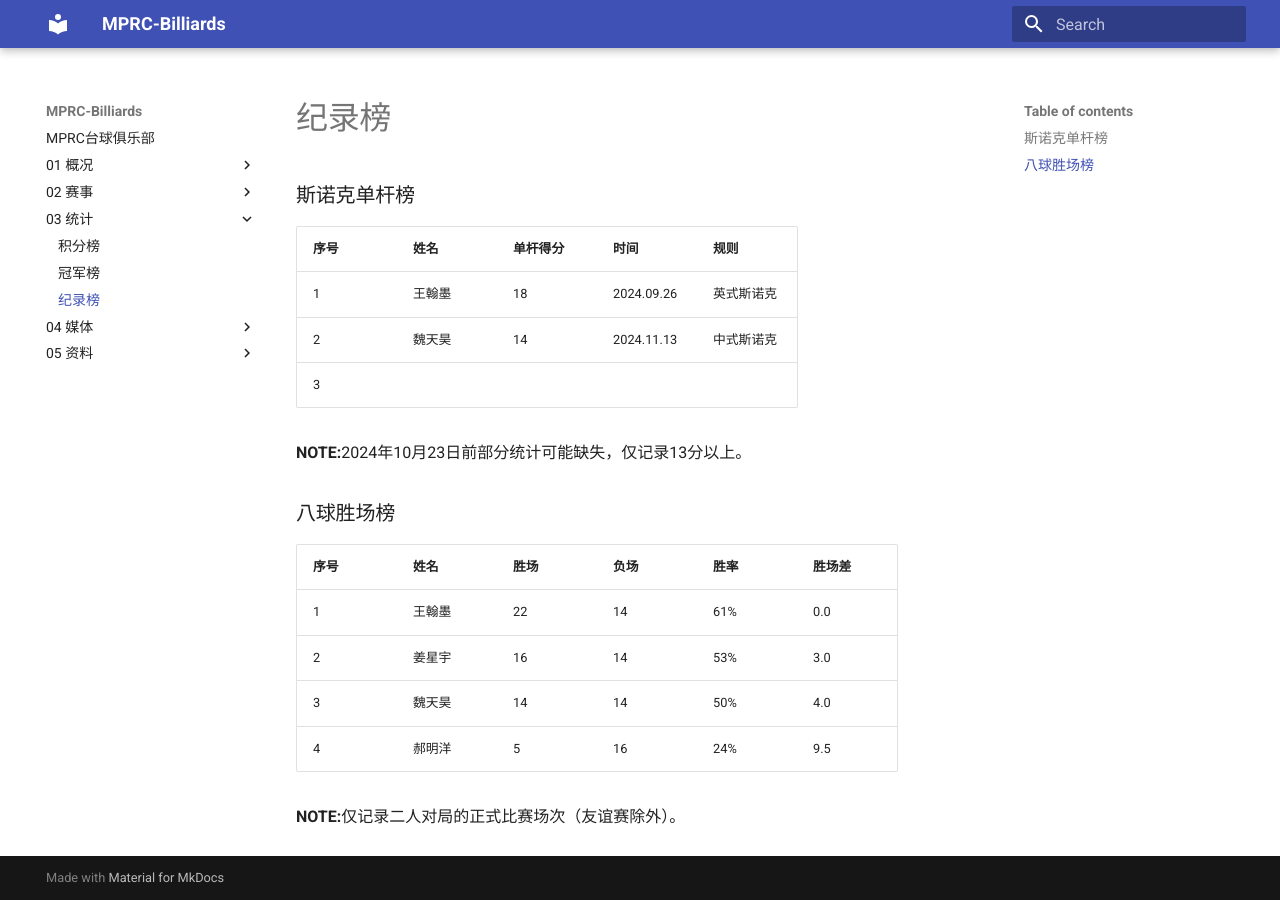
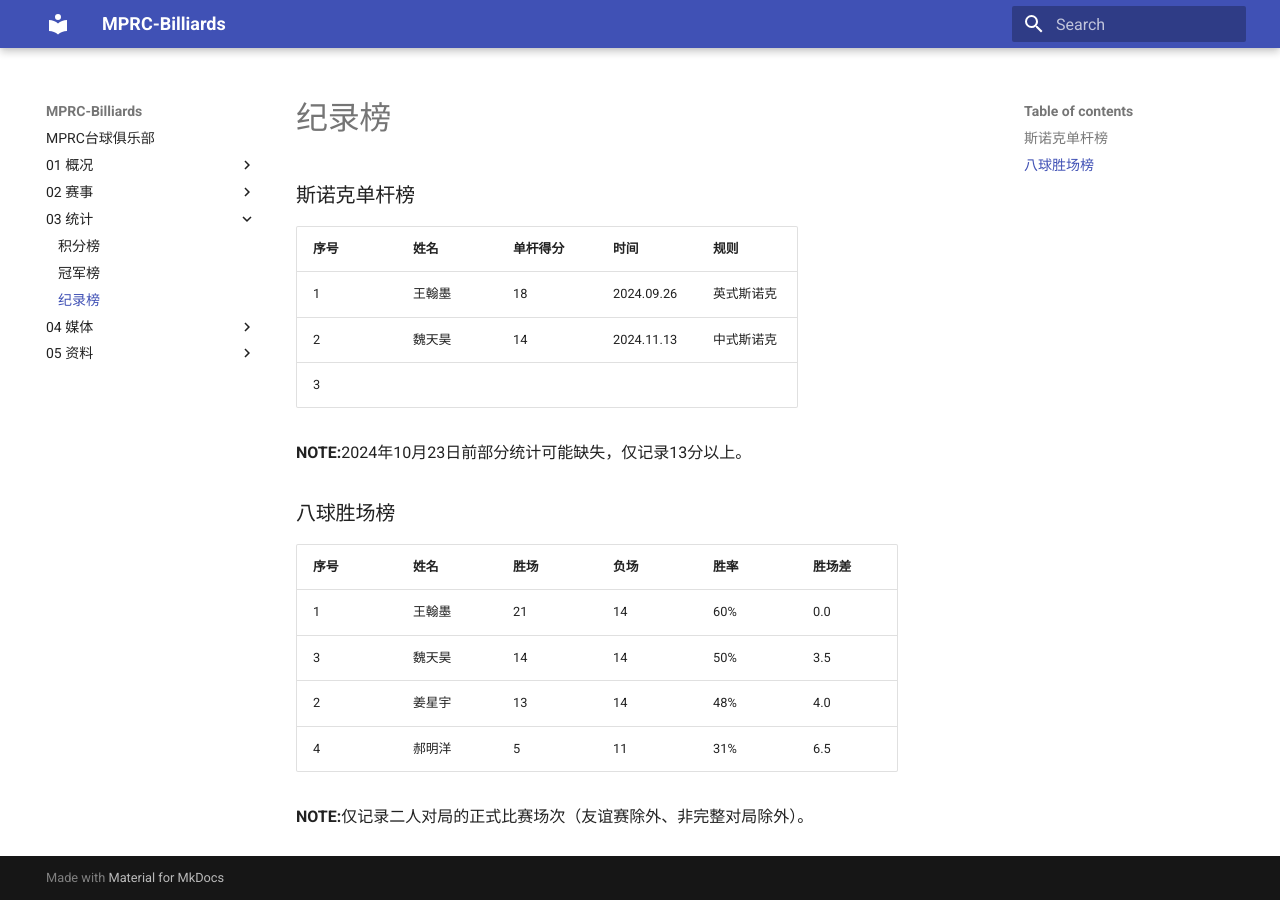
Before and after one commit to mprc-billiards/mprc-billiards.github.io, an MkDocs documentation site: the page built from docs/03-统计/3-纪录榜.md, in a window 1280 px wide. Built offline with MkDocs 1.6.1 and Material for MkDocs 9.7.7, drawn with Linux system fonts in a browser that asks for light colours.

```diff
--- a/docs/03-统计/3-纪录榜.md
+++ b/docs/03-统计/3-纪录榜.md
@@ -14,9 +14,9 @@
 
 | 序号 | 姓名   | 胜场 | 负场 | 胜率 | 胜场差 |
 | ---- | ------ | ---- | ---- | ---- | ------ |
-| 1    | 王翰墨 | 22   | 14   | 61%  | 0.0    |
-| 2    | 姜星宇 | 16   | 14   | 53%  | 3.0    |
-| 3    | 魏天昊 | 14   | 14   | 50%  | 4.0    |
-| 4    | 郝明洋 | 5    | 16   | 24%  | 9.5    |
+| 1    | 王翰墨 | 21   | 14   | 60%  | 0.0    |
+| 3    | 魏天昊 | 14   | 14   | 50%  | 3.5    |
+| 2    | 姜星宇 | 13   | 14   | 48%  | 4.0    |
+| 4    | 郝明洋 | 5    | 11   | 31%  | 6.5    |
 
-**NOTE:**仅记录二人对局的正式比赛场次（友谊赛除外）。
+**NOTE:**仅记录二人对局的正式比赛场次（友谊赛除外、非完整对局除外）。
```
